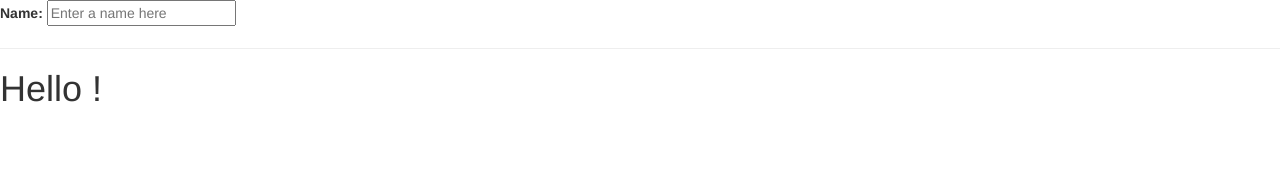
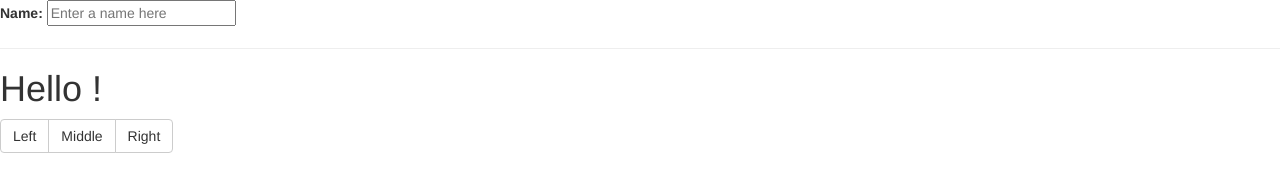
Before and after one commit to RonFIX/Fun, a plain HTML site: page index.html in a window 1280 px wide. Drawn offline with nearby package versions, Linux system fonts and the light colour scheme.

Commit message:
Update index.html

```diff
--- a/index.html
+++ b/index.html
@@ -12,5 +12,10 @@
       <hr>
       <h1>Hello {{yourName}}!</h1>
     </div>
+    <div class="btn-group">
+  <button type="button" class="btn btn-default">Left</button>
+  <button type="button" class="btn btn-default">Middle</button>
+  <button type="button" class="btn btn-default">Right</button>
+</div>
   </body>
 </html>
```
